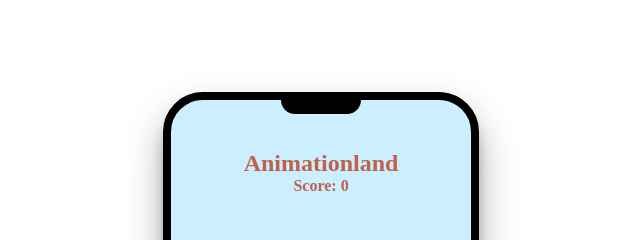
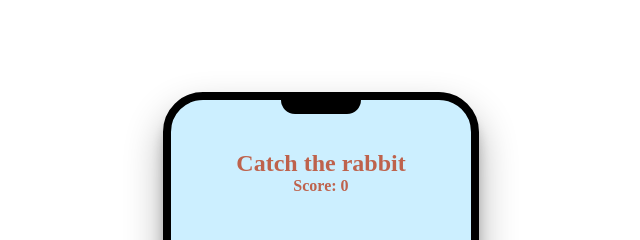
Before and after one commit to Darynka-Tapia/catch-the-rabbit-game, a plain HTML site: page index.html in a window 1280 px wide. Shown: the top 240 px of the page, 319-959 px from the left. Drawn offline with Linux system fonts and the light colour scheme.

Commit message:
change the name

```diff
--- a/index.html
+++ b/index.html
@@ -675,7 +675,7 @@
     </div>
     <div class="phone-lens"></div>
     <div class="header">
-      <p class="title">Animationland</p>
+      <p class="title">Catch the rabbit</p>
       <p class="subtitle">Score: </p>
     </div>
     <div class="congratulations" id="congratulations">
```
